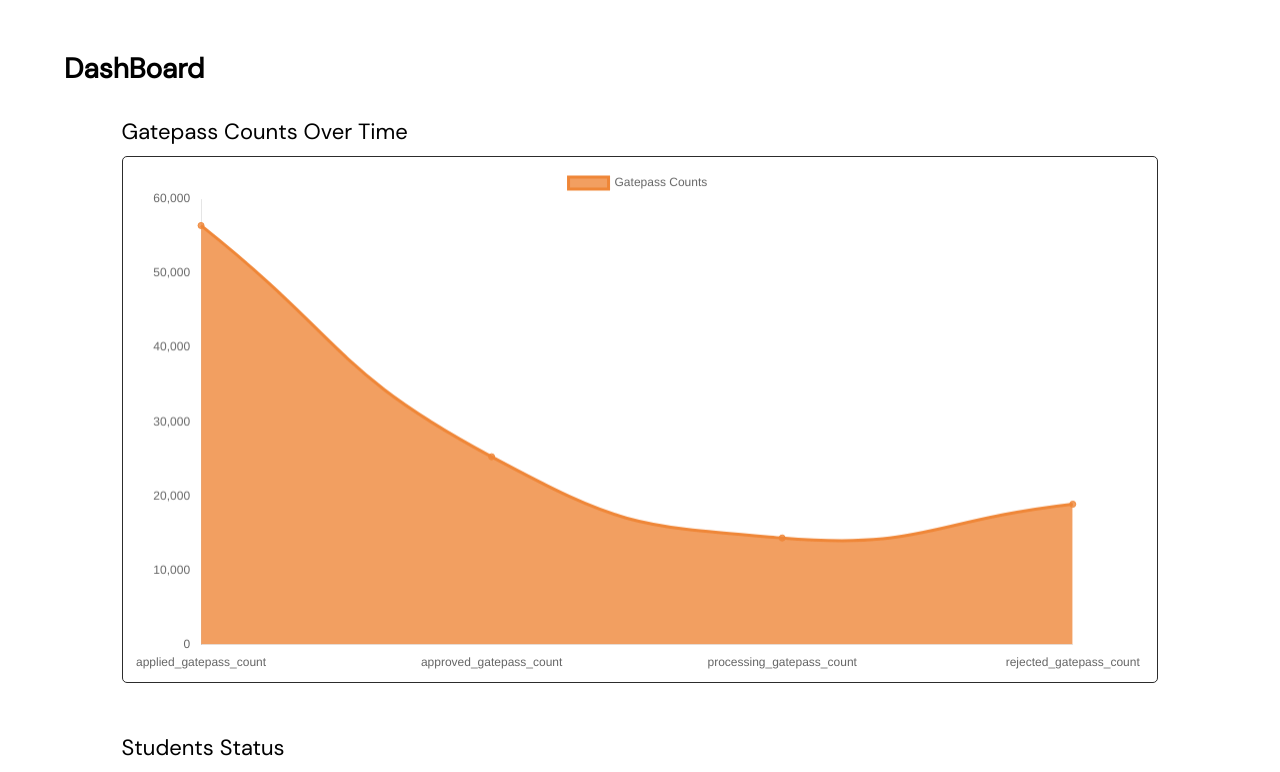
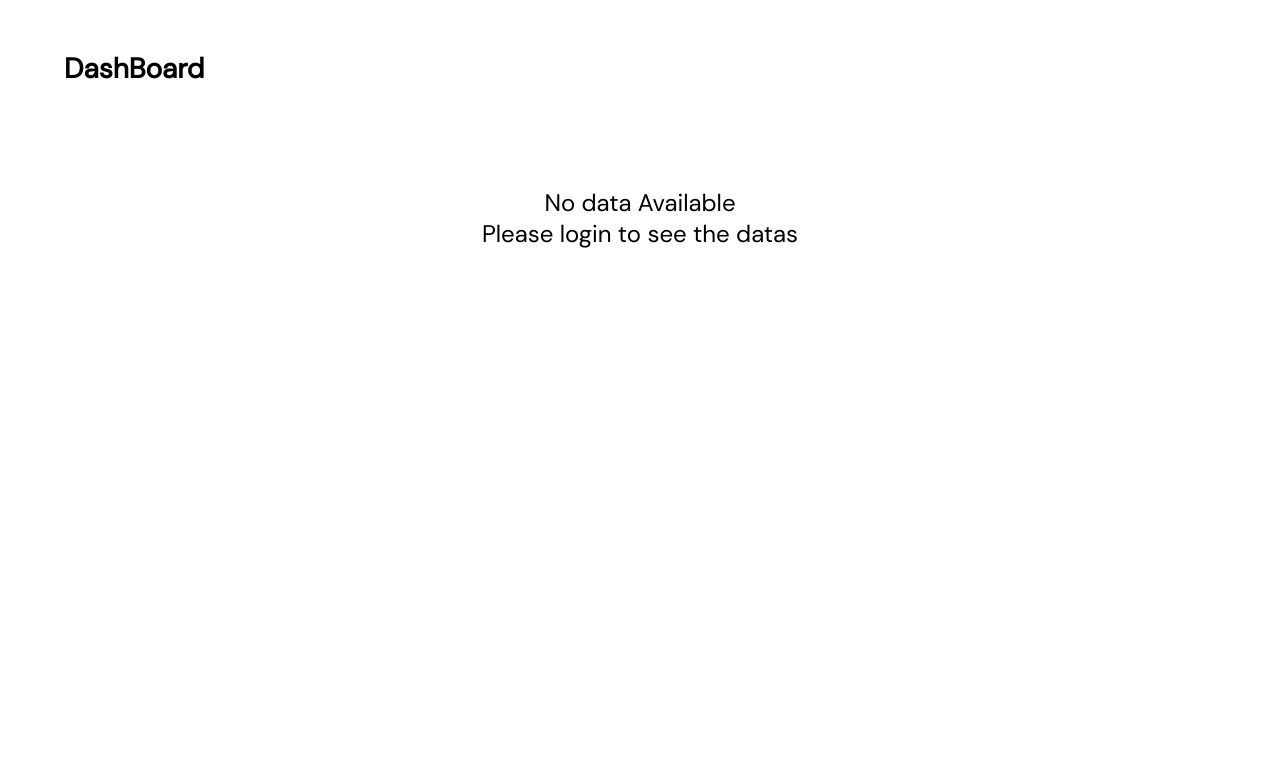
Before and after one commit to mehardilshad/React-Task, a React (Create React App) app: page /dashboard in a window 1280 px wide. Shown: the top 772 px of the page. Built offline with nearby package versions, Linux system fonts and the light colour scheme; no server answers.

Commit message:
dashboard no data page

```diff
--- a/src/Components/Screens/Authentication/ForgotPassword.jsx
+++ b/src/Components/Screens/Authentication/ForgotPassword.jsx
@@ -28,8 +28,7 @@ function ForgotPassword() {
           email_address: email,
         },
       )
-      console.log(response.data)
-
+      console.log(response.data.message)
       if (response.data.status === true) {
         navigate('/otp-page')
       } else {
--- a/src/Components/Screens/Authentication/Login.jsx
+++ b/src/Components/Screens/Authentication/Login.jsx
@@ -15,9 +15,13 @@ function LoginPage() {
   const [password, SetPassword] = useState('')
   const { dispatch } = useContext(Context)
   const [data, SetData] = useState([])
+  const [errorMessage, setErrorMessage] = useState(null)
+  const [loading, setLoading] = useState(false)
 
   const handleSubmit = (e) => {
-    e.preventDefault()
+    // e.preventDefault()
+
+    if (username && password) {
       general
         .post('/login/', {
           username,
@@ -39,9 +43,17 @@ function LoginPage() {
           navigate('/staff-profile')
         })
         .catch(function (error) {
-        console.log(error)
+          console.log(error.response.data.non_field_errors)
+          setErrorMessage(error.response.data.non_field_errors)
           navigate('/login-page')
         })
+    } else {
+      setErrorMessage('Please enter a valid Email.')
+    }
+    setLoading(false)
+    setTimeout(() => {
+      setErrorMessage(null)
+    }, 3000)
   }
 
   return (
@@ -109,7 +121,7 @@ function LoginPage() {
               />
             </Eye>
           </InputBox>
-
+          {errorMessage && <ErrorText>{errorMessage}</ErrorText>}
           <For to="/forgot-password">Forget Password?</For>
           <ButtonBox onClick={handleSubmit}>Login</ButtonBox>
           <Expert>
@@ -338,3 +350,8 @@ const For = styled(Link)`
     width: 100%;
   }
 `
+const ErrorText = styled.p`
+  color: red;
+  font-size: 14px;
+  margin-top: 10px;
+`
--- a/src/Components/Screens/DashBoard.jsx
+++ b/src/Components/Screens/DashBoard.jsx
@@ -15,6 +15,8 @@ function DashBoard() {
   const [loading, setLoading] = useState(false)
   const { dispatch } = useContext(Context)
   const [gatePass, setGatePass] = useState([])
+
+  const [is_verified, setVerified] = useState(true)
 
   var retrievedValue = localStorage.getItem('user_details')
   var parsedObject = JSON.parse(retrievedValue)
@@ -83,9 +85,29 @@ function DashBoard() {
     },
   ]
 
+  // const handleSubmit = async () => {
+  //   setLoading(true)
+
+  //   const response = await axios.get(
+  //     'https://conext.in/gatePass/api/gate_pass_counts/',
+  //     {
+  //       headers: {
+  //         Authorization: `token ${auth}`,
+  //       },
+  //     },
+  //   )
+  //   setGatePass(response.data)
+  //   setLoading(false)
+  //   setTimeout(() => {
+  //     setErrorMessage(null)
+  //     setLoading(false)
+  //   }, 3000)
+  // }
+
   const handleSubmit = async () => {
     setLoading(true)
 
+    if (auth) {
       const response = await axios.get(
         'https://conext.in/gatePass/api/gate_pass_counts/',
         {
@@ -95,17 +117,19 @@ function DashBoard() {
         },
       )
       setGatePass(response.data)
-
+      setLoading(false)
+    } else {
+      setErrorMessage('Please enter a valid Email.')
+      setVerified(false)
+    }
     setLoading(false)
     setTimeout(() => {
       setErrorMessage(null)
-      setLoading(false)
     }, 3000)
   }
   useEffect(() => {
     handleSubmit()
   }, [])
-
   useEffect(() => {
     const fetchDetails = () => {
       setLineGraphData(user_data)
@@ -135,6 +159,7 @@ function DashBoard() {
       <MainContainer id="main">
         <Cover>
           <Heading>DashBoard</Heading>
+          {auth ? (
             <ChartsContainer
               enrolledStudents={'100'}
               onProgress={'70'}
@@ -144,6 +169,12 @@ function DashBoard() {
               dateArr={dateArray}
               gatePass={gatePass}
             />
+          ) : (
+            <div className="nodata">
+              No data Available <br></br> Please login to see the datas
+            </div>
+          )}
+          {auth ? (
             <DashboardTop
               isCountLoading={isCountLoading}
               totalCount={'350'}
@@ -153,6 +184,9 @@ function DashBoard() {
               courseCompleted={'10'}
               gatePass={gatePass}
             />
+          ) : (
+            <div className="nodata"></div>
+          )}
         </Cover>
       </MainContainer>
     </>
@@ -166,7 +200,13 @@ const MainContainer = styled.div`
   margin: 0 auto;
   padding: 50px 0;
 `
-const Cover = styled.div``
+const Cover = styled.div`
+  div.nodata {
+    padding: 100px;
+    font-size: 24px;
+    text-align: center;
+  }
+`
 const Heading = styled.h3`
   color: #000;
   font-size: 28px;
```
Lines whose indentation alone changed are shown as unchanged.
